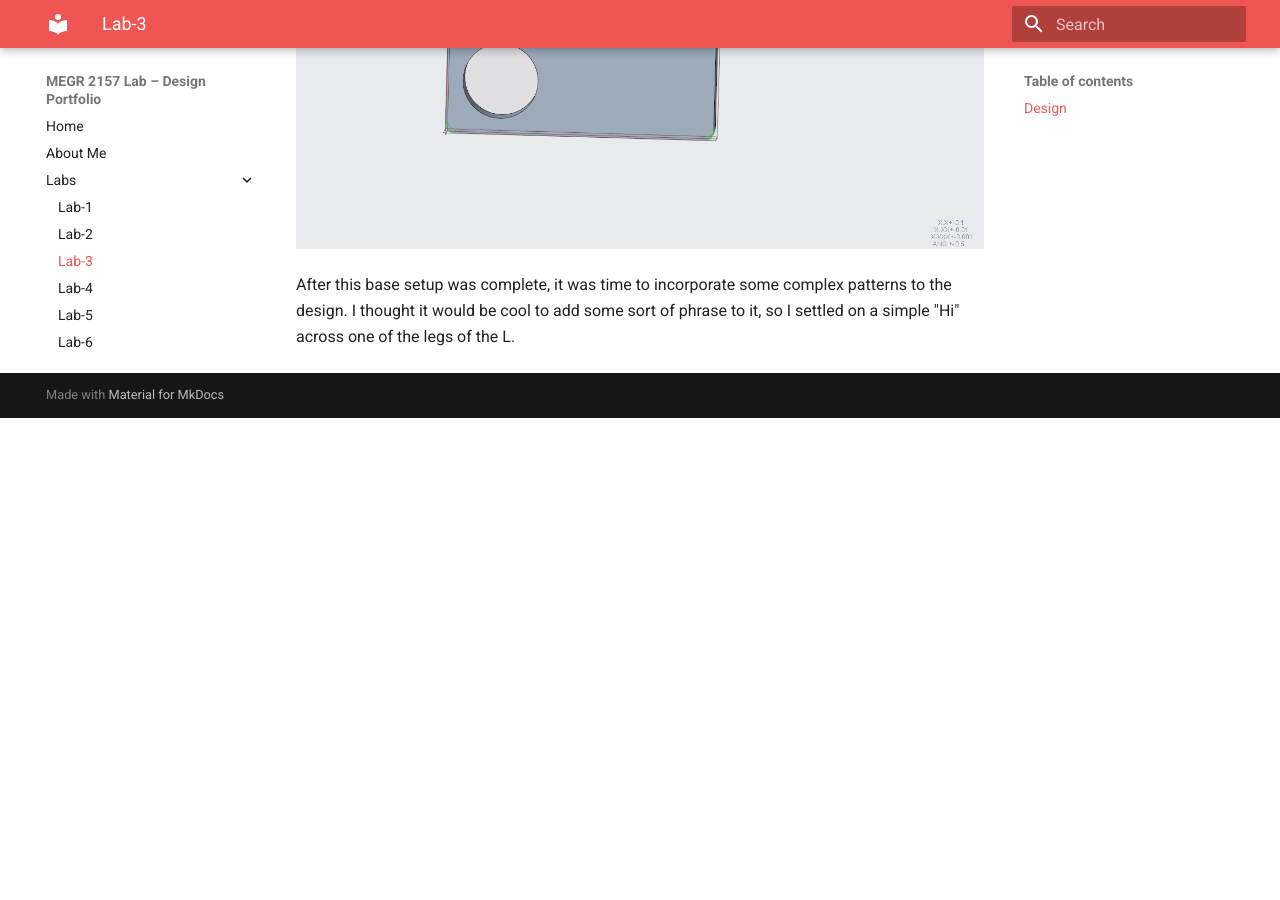
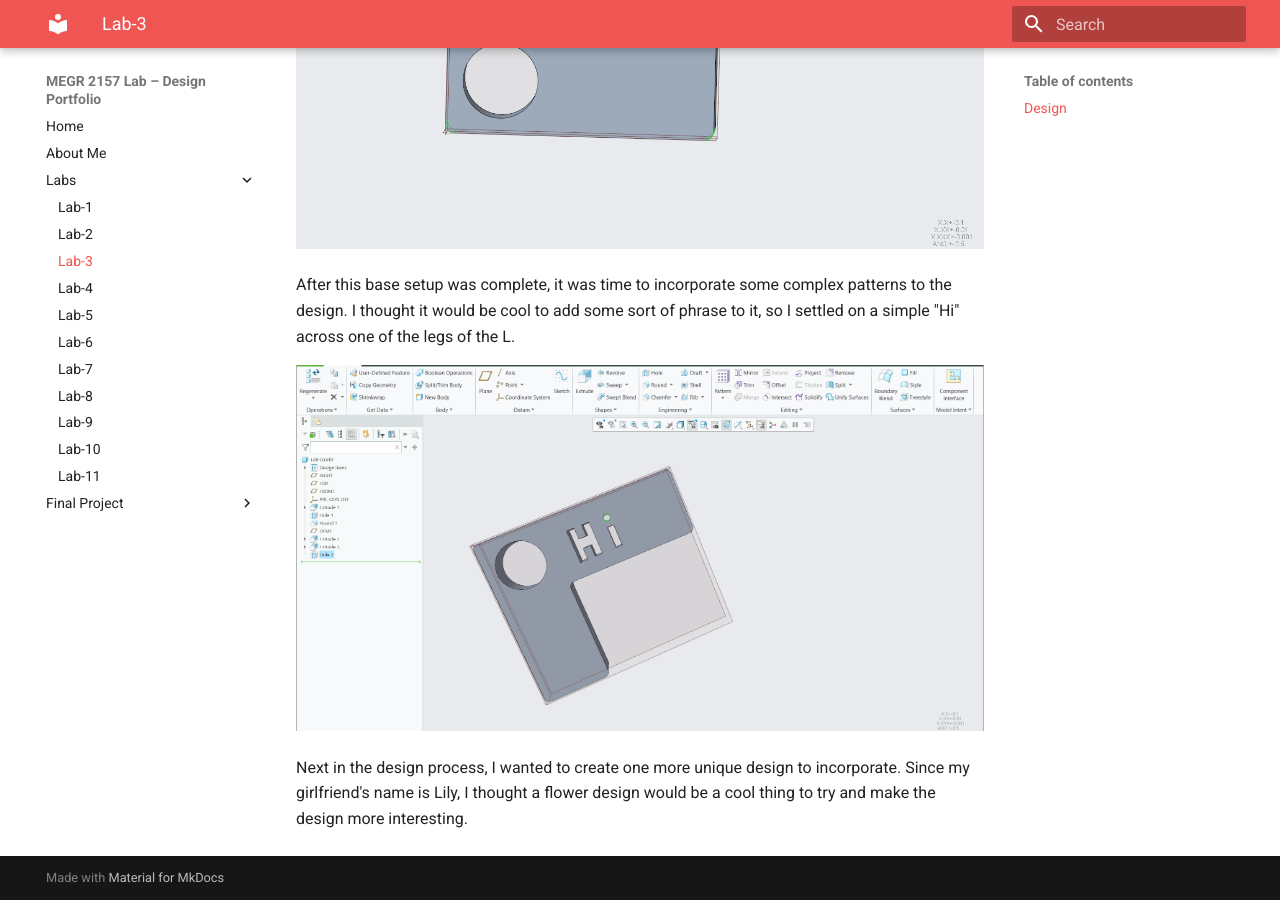
Before and after one commit to bspinne2/Brendan-Spinner-Portfolio, an MkDocs documentation site: the page built from docs/Labs/L03/index.md, in a window 1280 px wide and 900 px high, scrolled down 1007 px. Built offline with MkDocs 1.6.1 and Material for MkDocs 9.7.7, drawn with Linux system fonts in a browser that asks for light colours; before the commit the page ends 1425 px from its top, so only the background shows below that.

Commit message:
Update index.md

```diff
--- a/docs/Labs/L03/index.md
+++ b/docs/Labs/L03/index.md
@@ -9,3 +9,7 @@ When it comes to the design of the object, my options were heavily limited due t
 ![Screenshot](./Screenshot%202026-09-01%20134527.png)
 
 After this base setup was complete, it was time to incorporate some complex patterns to the design. I thought it would be cool to add some sort of phrase to it, so I settled on a simple "Hi" across one of the legs of the L.
+
+![Screenshot](./Screenshot%202026-09-01%20140354.png)
+
+Next in the design process, I wanted to create one more unique design to incorporate. Since my girlfriend's name is Lily, I thought a flower design would be a cool thing to try and make the design more interesting.
```
